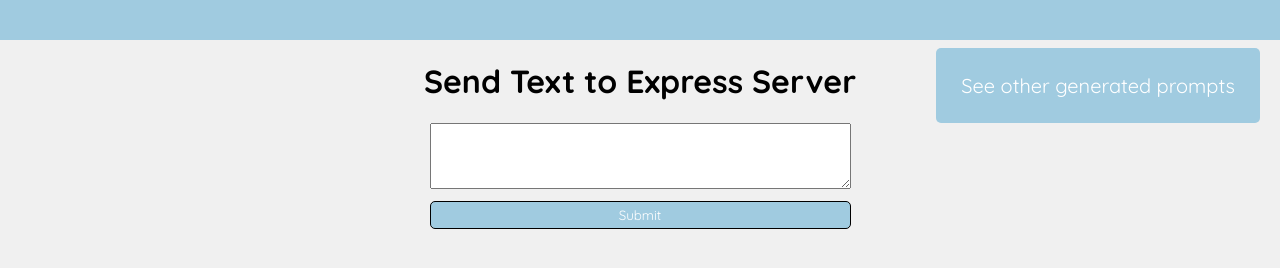
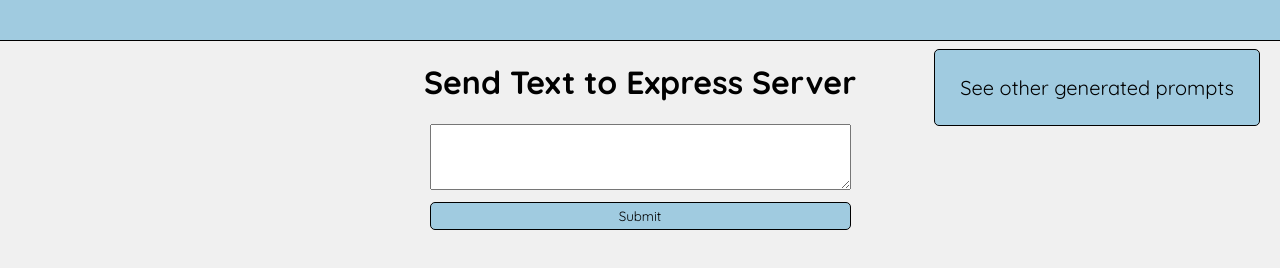
Before and after one commit to Swalawaga/brickhack, a website: page index.html in a window 1280 px wide. Shown: the top 268 px of the page. Drawn offline with Linux system fonts and the light colour scheme; a web font is replaced by a local one.

Commit message:
Some styles

```diff
--- a/css/styles.css
+++ b/css/styles.css
@@ -11,14 +11,16 @@ nav {
     color: white;
     padding: 20px 0;
     text-align: center;
+    border-bottom: black 1px solid;
 }
 
 .dropbtn {
     background-color: #a0cbe0;
-    color: white;
+    color: black;
     padding: 25px;
     font-size: 20px;
-    border: none;
+    border: black 1px solid;
+    border-radius: 5px;
 }
 
 .dropdown {
@@ -71,7 +73,7 @@ nav {
 
 button {
     background-color: #a0cbe0;
-    color: white;
+    color: black;
     padding: 5px 5px;
     margin: 8px 0;
     border: black 1px solid;
```
